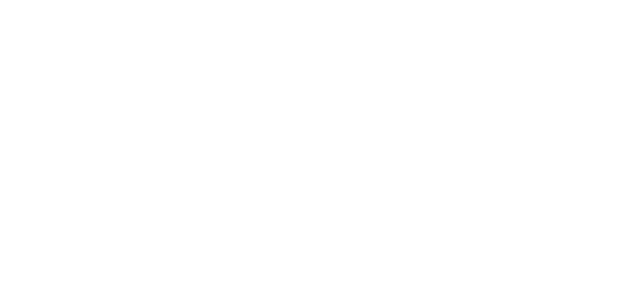
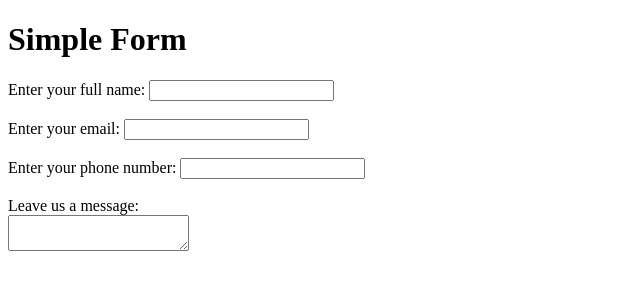
Before and after one commit to EdwardS02/simple-form, a plain HTML site: page index.html in a window 1280 px wide. Shown: the whole page, without its empty margins (0-640 px from the left). Drawn offline with Linux system fonts and the light colour scheme.

Commit message:
Set Essential Form Elements

```diff
--- a/index.html
+++ b/index.html
@@ -6,6 +6,31 @@
     <title>Simple Form</title>
 </head>
 <body>
+    <header>
+        <h1>Simple Form</h1>
+    </header>
+    <!-- Create a central container for the form. -->
+    <div id="form">
+        <!-- The form should have the following fields: Full Name, Email, Phone Number, Message -->
+        <form action="" method="post">
+            <label for="name">Enter your full name:</label>
+            <input type="text" id="name" name="name" required>
 
+            <br><br>
+
+            <label for="email">Enter your email:</label>
+            <input type="email" id="email" name="email" required>
+
+            <br><br>
+
+            <label for="number">Enter your phone number:</label>
+            <input type="tel" name="phone-number" id="number">
+
+            <br><br>
+
+            <label for="message">Leave us a message:</label><br>
+            <textarea name="message" id="message"></textarea>
+        </form>
+    </div>
 </body>
 </html>
```
